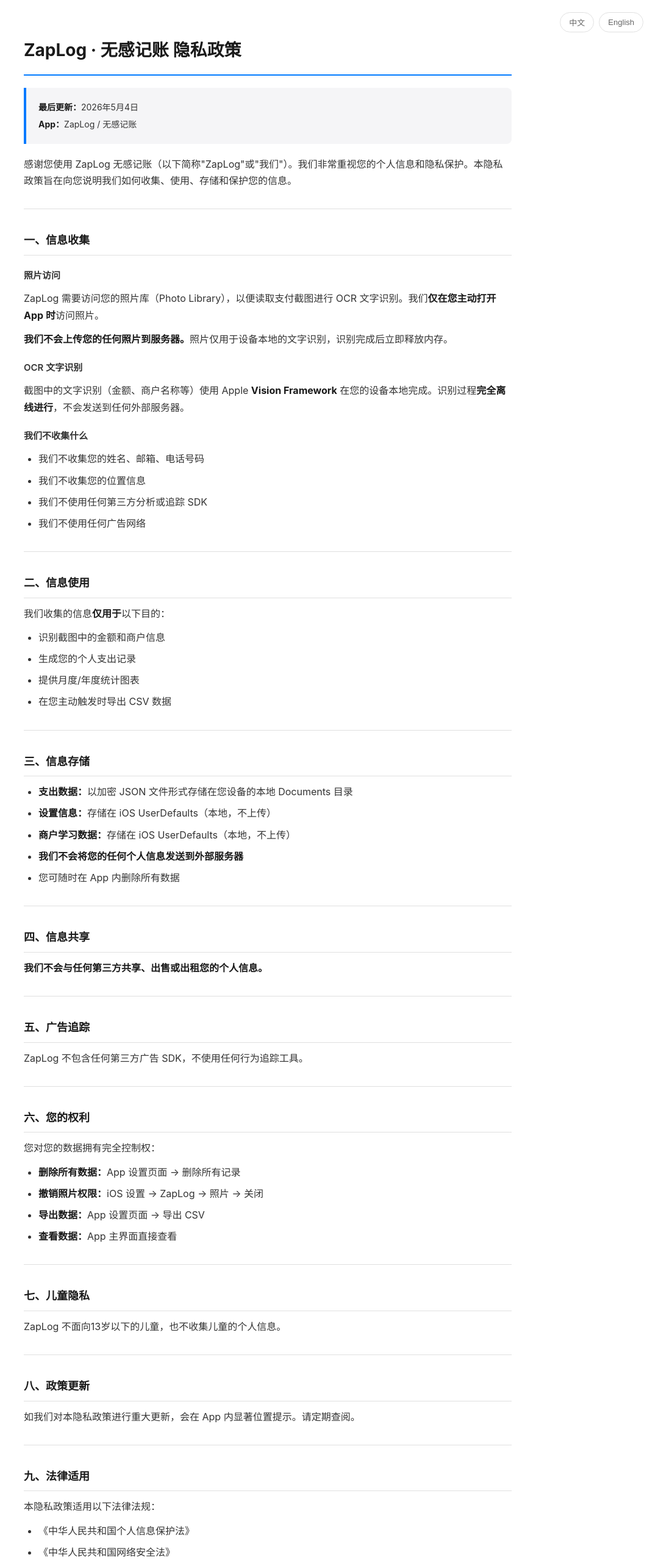
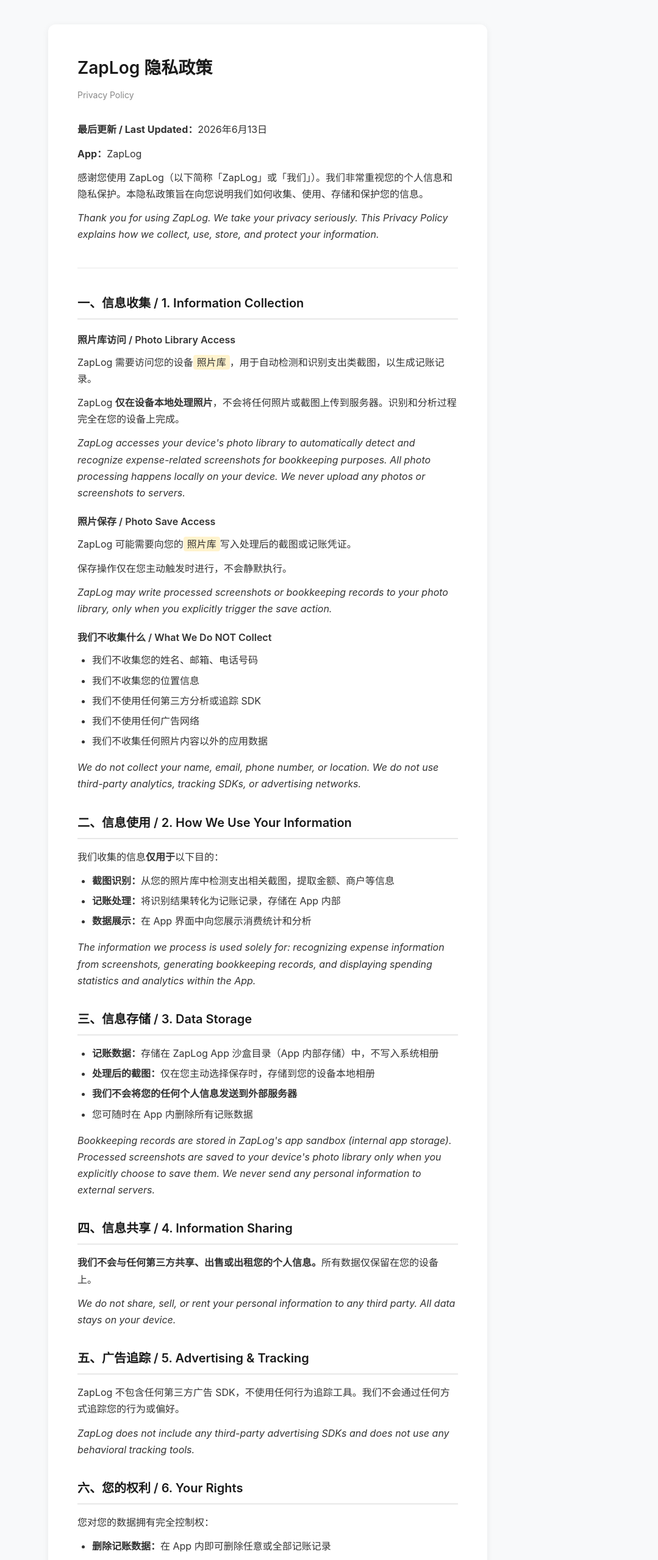
Before and after one commit to mrjing107/zaplog-privacy, a plain HTML site: page index.html in a window 1280 px wide. Shown: the top 2558 px of the page at 61% size, without its empty margins (201-1280 px from the left). Drawn offline with Linux system fonts and the light colour scheme.

Commit message:
Update privacy policy for ZapLog v1.1.0

```diff
--- a/index.html
+++ b/index.html
@@ -3,399 +3,115 @@
 <head>
     <meta charset="UTF-8">
     <meta name="viewport" content="width=device-width, initial-scale=1.0">
-    <title>ZapLog · 无感记账 隐私政策 / Privacy Policy</title>
+    <title>ZapLog 隐私政策 / Privacy Policy</title>
     <style>
-        :root {
-            --primary: #007AFF;
-            --bg: #ffffff;
-            --text: #333333;
-            --text-secondary: #666666;
-            --border: #e0e0e0;
-            --bg-block: #f5f5f7;
-        }
-
-        body {
-            font-family: -apple-system, BlinkMacSystemFont, "Segoe UI", Roboto, sans-serif;
-            line-height: 1.7;
-            max-width: 800px;
-            margin: 0 auto;
-            padding: 40px 24px 80px;
-            color: var(--text);
-            background: var(--bg);
-        }
-
-        /* Language Switcher */
-        .lang-switch {
-            position: fixed;
-            top: 20px;
-            right: 24px;
-            display: flex;
-            gap: 8px;
-            z-index: 100;
-        }
-
-        .lang-btn {
-            padding: 6px 14px;
-            border: 1px solid var(--border);
-            border-radius: 20px;
-            background: var(--bg);
-            color: var(--text-secondary);
-            font-size: 13px;
-            cursor: pointer;
-            transition: all 0.2s;
-            text-decoration: none;
-        }
-
-        .lang-btn:hover {
-            border-color: var(--primary);
-            color: var(--primary);
-        }
-
-        .lang-btn.active {
-            background: var(--primary);
-            color: white;
-            border-color: var(--primary);
-        }
-
-        /* Content Sections */
-        .lang-section {
-            display: none;
-        }
-
-        .lang-section.active {
-            display: block;
-        }
-
-        /* Typography */
-        h1 {
-            font-size: 28px;
-            font-weight: 700;
-            color: #1a1a1a;
-            margin-bottom: 0;
-            padding-bottom: 16px;
-            border-bottom: 2px solid var(--primary);
-        }
-
-        .subtitle {
-            font-size: 15px;
-            color: var(--text-secondary);
-            margin-top: 20px;
-        }
-
-        blockquote {
-            background: var(--bg-block);
-            border-left: 4px solid var(--primary);
-            padding: 16px 20px;
-            margin: 20px 0;
-            border-radius: 0 8px 8px 0;
-            font-size: 14px;
-        }
-
-        blockquote p {
-            margin: 4px 0;
-        }
-
-        blockquote strong {
-            color: #1a1a1a;
-        }
-
-        h2 {
-            font-size: 18px;
-            font-weight: 600;
-            color: #1a1a1a;
-            margin-top: 36px;
-            margin-bottom: 12px;
-            padding-bottom: 8px;
-            border-bottom: 1px solid var(--border);
-        }
-
-        h3 {
-            font-size: 15px;
-            font-weight: 600;
-            color: #333;
-            margin-top: 20px;
-            margin-bottom: 8px;
-        }
-
-        p {
-            margin: 12px 0;
-        }
-
-        ul {
-            padding-left: 24px;
-            margin: 12px 0;
-        }
-
-        li {
-            margin: 8px 0;
-        }
-
-        hr {
-            border: none;
-            border-top: 1px solid var(--border);
-            margin: 32px 0;
-        }
-
-        strong {
-            color: #1a1a1a;
-        }
-
-        em {
-            color: var(--text-secondary);
-            font-style: italic;
-        }
-
-        .footer {
-            text-align: center;
-            color: var(--text-secondary);
-            font-size: 13px;
-            margin-top: 40px;
-            padding-top: 20px;
-            border-top: 1px solid var(--border);
-        }
-
-        /* Responsive */
-        @media (max-width: 600px) {
-            body {
-                padding: 24px 16px 60px;
-            }
-
-            h1 {
-                font-size: 22px;
-            }
-
-            .lang-switch {
-                top: 12px;
-                right: 16px;
-            }
-        }
+        * { margin:0; padding:0; box-sizing: border-box; }
+        body { font-family: -apple-system, BlinkMacSystemFont, "Segoe UI", Roboto, "Helvetica Neue", Arial, sans-serif; line-height:1.7; color:#333; background:#f8f9fa; padding:40px 20px; }
+        .container { max-width:720px; margin:0 auto; background:#fff; padding:48px; border-radius:12px; box-shadow:0 2px 12px rgba(0,0,0,0.06); }
+        h1 { font-size:28px; font-weight:600; margin-bottom:8px; color:#1a1a1a; }
+        .subtitle { font-size:14px; color:#888; margin-bottom:32px; }
+        h2 { font-size:20px; font-weight:600; margin-top:32px; margin-bottom:16px; color:#1a1a1a; padding-bottom:8px; border-bottom:2px solid #e8e8e8; }
+        h3 { font-size:16px; font-weight:600; margin-top:20px; margin-bottom:10px; color:#333; }
+        p { margin-bottom:12px; }
+        ul { margin-left:24px; margin-bottom:16px; }
+        li { margin-bottom:6px; }
+        .highlight { background:#fff3cd; padding:2px 6px; border-radius:4px; font-weight:500; }
+        .divider { border:none; border-top:1px solid #e8e8e8; margin:40px 0; }
+        .footer { margin-top:40px; padding-top:24px; border-top:1px solid #e8e8e8; text-align:center; color:#888; font-size:14px; }
+        @media (max-width:600px) { .container{padding:24px;} h1{font-size:22px;} h2{font-size:18px;} }
     </style>
 </head>
 <body>
+    <div class="container">
+        <h1>ZapLog 隐私政策</h1>
+        <p class="subtitle">Privacy Policy</p>
+        <p><strong>最后更新 / Last Updated：</strong>2026年6月13日</p>
+        <p><strong>App：</strong>ZapLog</p>
+        <p>感谢您使用 ZapLog（以下简称「ZapLog」或「我们」）。我们非常重视您的个人信息和隐私保护。本隐私政策旨在向您说明我们如何收集、使用、存储和保护您的信息。</p>
+        <p><em>Thank you for using ZapLog. We take your privacy seriously. This Privacy Policy explains how we collect, use, store, and protect your information.</em></p>
+        <hr class="divider">
 
-    <!-- Language Switcher -->
-    <div class="lang-switch">
-        <button class="lang-btn active" data-lang="zh" onclick="switchLang('zh')">中文</button>
-        <button class="lang-btn" data-lang="en" onclick="switchLang('en')">English</button>
-    </div>
+        <h2>一、信息收集 / 1. Information Collection</h2>
 
-    <script>
-        function switchLang(lang) {
-            document.querySelectorAll('.lang-section').forEach(el => el.classList.remove('active'));
-            document.querySelectorAll('.lang-btn').forEach(el => el.classList.remove('active'));
-            document.getElementById('lang-' + lang).classList.add('active');
-            document.querySelector('.lang-btn[data-lang="' + lang + '"]').classList.add('active');
-            document.documentElement.lang = lang === 'zh' ? 'zh-CN' : 'en';
-        }
+        <h3>照片库访问 / Photo Library Access</h3>
+        <p>ZapLog 需要访问您的设备<span class="highlight">照片库</span>，用于自动检测和识别支出类截图，以生成记账记录。</p>
+        <p>ZapLog <strong>仅在设备本地处理照片</strong>，不会将任何照片或截图上传到服务器。识别和分析过程完全在您的设备上完成。</p>
+        <p><em>ZapLog accesses your device's photo library to automatically detect and recognize expense-related screenshots for bookkeeping purposes. All photo processing happens locally on your device. We never upload any photos or screenshots to servers.</em></p>
 
-        // Auto-detect browser language
-        (function() {
-            var lang = navigator.language || navigator.userLanguage;
-            if (lang.startsWith('en')) {
-                switchLang('en');
-            }
-        })();
-    </script>
+        <h3>照片保存 / Photo Save Access</h3>
+        <p>ZapLog 可能需要向您的<span class="highlight">照片库</span>写入处理后的截图或记账凭证。</p>
+        <p>保存操作仅在您主动触发时进行，不会静默执行。</p>
+        <p><em>ZapLog may write processed screenshots or bookkeeping records to your photo library, only when you explicitly trigger the save action.</em></p>
 
-    <!-- ========== 中文版 ========== -->
-    <div id="lang-zh" class="lang-section active">
-
-        <h1>ZapLog · 无感记账 隐私政策</h1>
-
-        <blockquote>
-            <p><strong>最后更新：</strong>2026年5月4日</p>
-            <p><strong>App：</strong>ZapLog / 无感记账</p>
-        </blockquote>
-
-        <p>感谢您使用 ZapLog 无感记账（以下简称"ZapLog"或"我们"）。我们非常重视您的个人信息和隐私保护。本隐私政策旨在向您说明我们如何收集、使用、存储和保护您的信息。</p>
-
-        <hr>
-
-        <h2>一、信息收集</h2>
-
-        <h3>照片访问</h3>
-        <p>ZapLog 需要访问您的照片库（Photo Library），以便读取支付截图进行 OCR 文字识别。我们<strong>仅在您主动打开 App 时</strong>访问照片。</p>
-        <p><strong>我们不会上传您的任何照片到服务器。</strong>照片仅用于设备本地的文字识别，识别完成后立即释放内存。</p>
-
-        <h3>OCR 文字识别</h3>
-        <p>截图中的文字识别（金额、商户名称等）使用 Apple <strong>Vision Framework</strong> 在您的设备本地完成。识别过程<strong>完全离线进行</strong>，不会发送到任何外部服务器。</p>
-
-        <h3>我们不收集什么</h3>
+        <h3>我们不收集什么 / What We Do NOT Collect</h3>
         <ul>
             <li>我们不收集您的姓名、邮箱、电话号码</li>
             <li>我们不收集您的位置信息</li>
             <li>我们不使用任何第三方分析或追踪 SDK</li>
             <li>我们不使用任何广告网络</li>
+            <li>我们不收集任何照片内容以外的应用数据</li>
         </ul>
+        <p><em>We do not collect your name, email, phone number, or location. We do not use third-party analytics, tracking SDKs, or advertising networks.</em></p>
 
-        <hr>
-
-        <h2>二、信息使用</h2>
+        <h2>二、信息使用 / 2. How We Use Your Information</h2>
         <p>我们收集的信息<strong>仅用于</strong>以下目的：</p>
         <ul>
-            <li>识别截图中的金额和商户信息</li>
-            <li>生成您的个人支出记录</li>
-            <li>提供月度/年度统计图表</li>
-            <li>在您主动触发时导出 CSV 数据</li>
+            <li><strong>截图识别：</strong>从您的照片库中检测支出相关截图，提取金额、商户等信息</li>
+            <li><strong>记账处理：</strong>将识别结果转化为记账记录，存储在 App 内部</li>
+            <li><strong>数据展示：</strong>在 App 界面中向您展示消费统计和分析</li>
         </ul>
+        <p><em>The information we process is used solely for: recognizing expense information from screenshots, generating bookkeeping records, and displaying spending statistics and analytics within the App.</em></p>
 
-        <hr>
+        <h2>三、信息存储 / 3. Data Storage</h2>
+        <ul>
+            <li><strong>记账数据：</strong>存储在 ZapLog App 沙盒目录（App 内部存储）中，不写入系统相册</li>
+            <li><strong>处理后的截图：</strong>仅在您主动选择保存时，存储到您的设备本地相册</li>
+            <li><strong>我们不会将您的任何个人信息发送到外部服务器</strong></li>
+            <li>您可随时在 App 内删除所有记账数据</li>
+        </ul>
+        <p><em>Bookkeeping records are stored in ZapLog's app sandbox (internal app storage). Processed screenshots are saved to your device's photo library only when you explicitly choose to save them. We never send any personal information to external servers.</em></p>
 
-        <h2>三、信息存储</h2>
-        <ul>
-            <li><strong>支出数据：</strong>以加密 JSON 文件形式存储在您设备的本地 Documents 目录</li>
-            <li><strong>设置信息：</strong>存储在 iOS UserDefaults（本地，不上传）</li>
-            <li><strong>商户学习数据：</strong>存储在 iOS UserDefaults（本地，不上传）</li>
-            <li><strong>我们不会将您的任何个人信息发送到外部服务器</strong></li>
-            <li>您可随时在 App 内删除所有数据</li>
-        </ul>
+        <h2>四、信息共享 / 4. Information Sharing</h2>
+        <p><strong>我们不会与任何第三方共享、出售或出租您的个人信息。</strong>所有数据仅保留在您的设备上。</p>
+        <p><em>We do not share, sell, or rent your personal information to any third party. All data stays on your device.</em></p>
 
-        <hr>
+        <h2>五、广告追踪 / 5. Advertising & Tracking</h2>
+        <p>ZapLog 不包含任何第三方广告 SDK，不使用任何行为追踪工具。我们不会通过任何方式追踪您的行为或偏好。</p>
+        <p><em>ZapLog does not include any third-party advertising SDKs and does not use any behavioral tracking tools.</em></p>
 
-        <h2>四、信息共享</h2>
-        <p><strong>我们不会与任何第三方共享、出售或出租您的个人信息。</strong></p>
-
-        <hr>
-
-        <h2>五、广告追踪</h2>
-        <p>ZapLog 不包含任何第三方广告 SDK，不使用任何行为追踪工具。</p>
-
-        <hr>
-
-        <h2>六、您的权利</h2>
+        <h2>六、您的权利 / 6. Your Rights</h2>
         <p>您对您的数据拥有完全控制权：</p>
         <ul>
-            <li><strong>删除所有数据：</strong>App 设置页面 → 删除所有记录</li>
-            <li><strong>撤销照片权限：</strong>iOS 设置 → ZapLog → 照片 → 关闭</li>
-            <li><strong>导出数据：</strong>App 设置页面 → 导出 CSV</li>
-            <li><strong>查看数据：</strong>App 主界面直接查看</li>
+            <li><strong>删除记账数据：</strong>在 App 内即可删除任意或全部记账记录</li>
+            <li><strong>重置 App：</strong>删除并重新安装 App 将清除所有本地数据</li>
+            <li><strong>撤销权限：</strong>iOS 设置 → ZapLog → 关闭照片访问权限</li>
         </ul>
+        <p><em>You have full control over your data. You can delete any or all bookkeeping records within the App, uninstall to remove all local data, or revoke photo access permissions via iOS Settings → ZapLog.</em></p>
 
-        <hr>
+        <h2>七、儿童隐私 / 7. Children's Privacy</h2>
+        <p>ZapLog 不面向13岁以下的儿童，也不收集儿童的个人信息。</p>
+        <p><em>ZapLog is not directed at children under 13 and we do not knowingly collect personal information from children.</em></p>
 
-        <h2>七、儿童隐私</h2>
-        <p>ZapLog 不面向13岁以下的儿童，也不收集儿童的个人信息。</p>
+        <h2>八、政策更新 / 8. Policy Updates</h2>
+        <p>如我们对本隐私政策进行重大更新，会在 App 内显著位置提示。请定期查阅本页面。</p>
+        <p><em>If we make significant changes to this Privacy Policy, we will notify you prominently within the App. Please review this page periodically.</em></p>
 
-        <hr>
-
-        <h2>八、政策更新</h2>
-        <p>如我们对本隐私政策进行重大更新，会在 App 内显著位置提示。请定期查阅。</p>
-
-        <hr>
-
-        <h2>九、法律适用</h2>
+        <h2>九、法律适用 / 9. Legal Compliance</h2>
         <p>本隐私政策适用以下法律法规：</p>
         <ul>
             <li>《中华人民共和国个人信息保护法》</li>
             <li>《中华人民共和国网络安全法》</li>
             <li>GDPR（欧盟通用数据保护条例，如果您位于欧盟地区）</li>
         </ul>
+        <p><em>This Privacy Policy complies with: China PIPL, China Cybersecurity Law, and GDPR (for EU users).</em></p>
 
-        <hr>
-
-        <p class="footer">ZapLog · 无感记账 — 隐私优先，数据永不上传。</p>
-
+        <hr class="divider">
+        <div class="footer">
+            <p><strong>ZapLog</strong></p>
+            <p>隐私优先，数据永不上传</p>
+            <p><em>Privacy First. Data Never Leaves Your Device.</em></p>
+            <p style="margin-top:12px;color:#aaa;">&copy; 2026 TealBlue Studio</p>
+        </div>
     </div>
-
-    <!-- ========== English Version ========== -->
-    <div id="lang-en" class="lang-section">
-
-        <h1>ZapLog · Privacy Policy</h1>
-
-        <blockquote>
-            <p><strong>Last Updated:</strong> May 4, 2026</p>
-            <p><strong>App:</strong> ZapLog / 无感记账</p>
-        </blockquote>
-
-        <p>Thank you for using ZapLog ("ZapLog" or "we"). We take your privacy seriously. This Privacy Policy explains how we collect, use, store, and protect your information.</p>
-
-        <hr>
-
-        <h2>1. Information Collection</h2>
-
-        <h3>Photo Library Access</h3>
-        <p>ZapLog accesses your Photo Library to read payment screenshots for OCR text recognition. We <strong>only access photos when you actively open the App</strong>.</p>
-        <p><strong>We never upload your photos to any server.</strong> Photos are used solely for on-device text recognition and are released from memory immediately after processing.</p>
-
-        <h3>OCR Text Recognition</h3>
-        <p>Text recognition (amounts, merchant names, etc.) from screenshots is performed locally on your device using Apple's <strong>Vision Framework</strong>. The recognition process is <strong>entirely offline</strong> and is never sent to any external server.</p>
-
-        <h3>What We Do NOT Collect</h3>
-        <ul>
-            <li>We do not collect your name, email, or phone number</li>
-            <li>We do not collect your location information</li>
-            <li>We do not use any third-party analytics or tracking SDKs</li>
-            <li>We do not use any advertising networks</li>
-        </ul>
-
-        <hr>
-
-        <h2>2. How We Use Your Information</h2>
-        <p>The information we collect is <strong>used solely</strong> to:</p>
-        <ul>
-            <li>Recognize amounts and merchant information from screenshots</li>
-            <li>Generate your personal expense records</li>
-            <li>Provide monthly and yearly statistics and charts</li>
-            <li>Export data to CSV when you actively trigger it</li>
-        </ul>
-
-        <hr>
-
-        <h2>3. Data Storage</h2>
-        <ul>
-            <li><strong>Expense data:</strong> Stored as encrypted JSON files in your device's local Documents directory</li>
-            <li><strong>Settings:</strong> Stored in iOS UserDefaults (local only, never uploaded)</li>
-            <li><strong>Merchant learning data:</strong> Stored in iOS UserDefaults (local only, never uploaded)</li>
-            <li><strong>We never send any personal information to external servers</strong></li>
-            <li>You can delete all data at any time from within the App</li>
-        </ul>
-
-        <hr>
-
-        <h2>4. Information Sharing</h2>
-        <p><strong>We do not share, sell, or rent your personal information to any third party.</strong></p>
-
-        <hr>
-
-        <h2>5. Advertising & Tracking</h2>
-        <p>ZapLog does not include any third-party advertising SDKs and does not use any behavioral tracking tools.</p>
-
-        <hr>
-
-        <h2>6. Your Rights</h2>
-        <p>You have full control over your data:</p>
-        <ul>
-            <li><strong>Delete all data:</strong> Settings → Delete All Records</li>
-            <li><strong>Revoke photo access:</strong> iOS Settings → ZapLog → Photos → Off</li>
-            <li><strong>Export data:</strong> Settings → Export CSV</li>
-            <li><strong>View data:</strong> Direct access from the main App interface</li>
-        </ul>
-
-        <hr>
-
-        <h2>7. Children's Privacy</h2>
-        <p>ZapLog is not directed at children under 13 and we do not knowingly collect personal information from children.</p>
-
-        <hr>
-
-        <h2>8. Policy Updates</h2>
-        <p>If we make significant changes to this Privacy Policy, we will notify you prominently within the App. Please review this page periodically.</p>
-
-        <hr>
-
-        <h2>9. Legal Compliance</h2>
-        <p>This Privacy Policy complies with the following regulations:</p>
-        <ul>
-            <li>China Personal Information Protection Law (PIPL)</li>
-            <li>China Cybersecurity Law</li>
-            <li>GDPR (EU General Data Protection Regulation, if you are located in the EU)</li>
-        </ul>
-
-        <hr>
-
-        <p class="footer">ZapLog — Privacy First. Data Never Leaves Your Device.</p>
-
-    </div>
-
 </body>
 </html>
```
